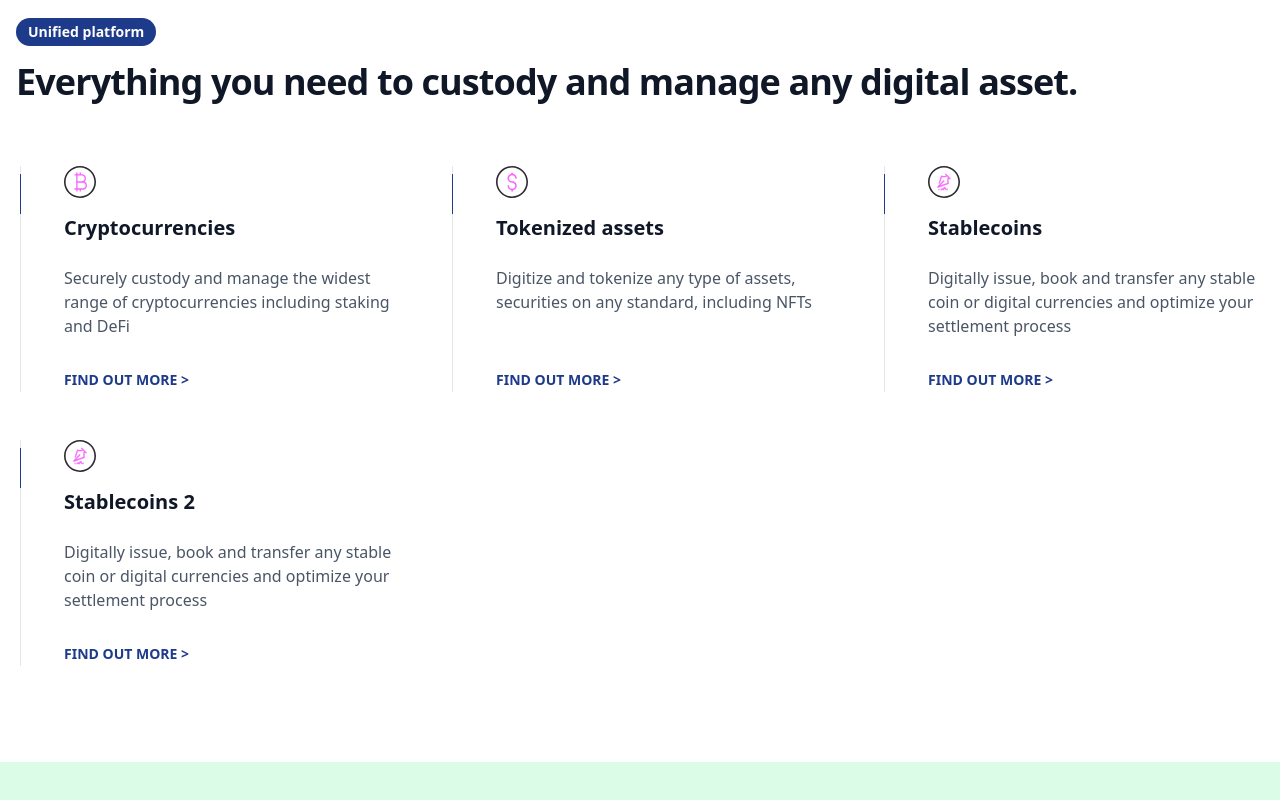
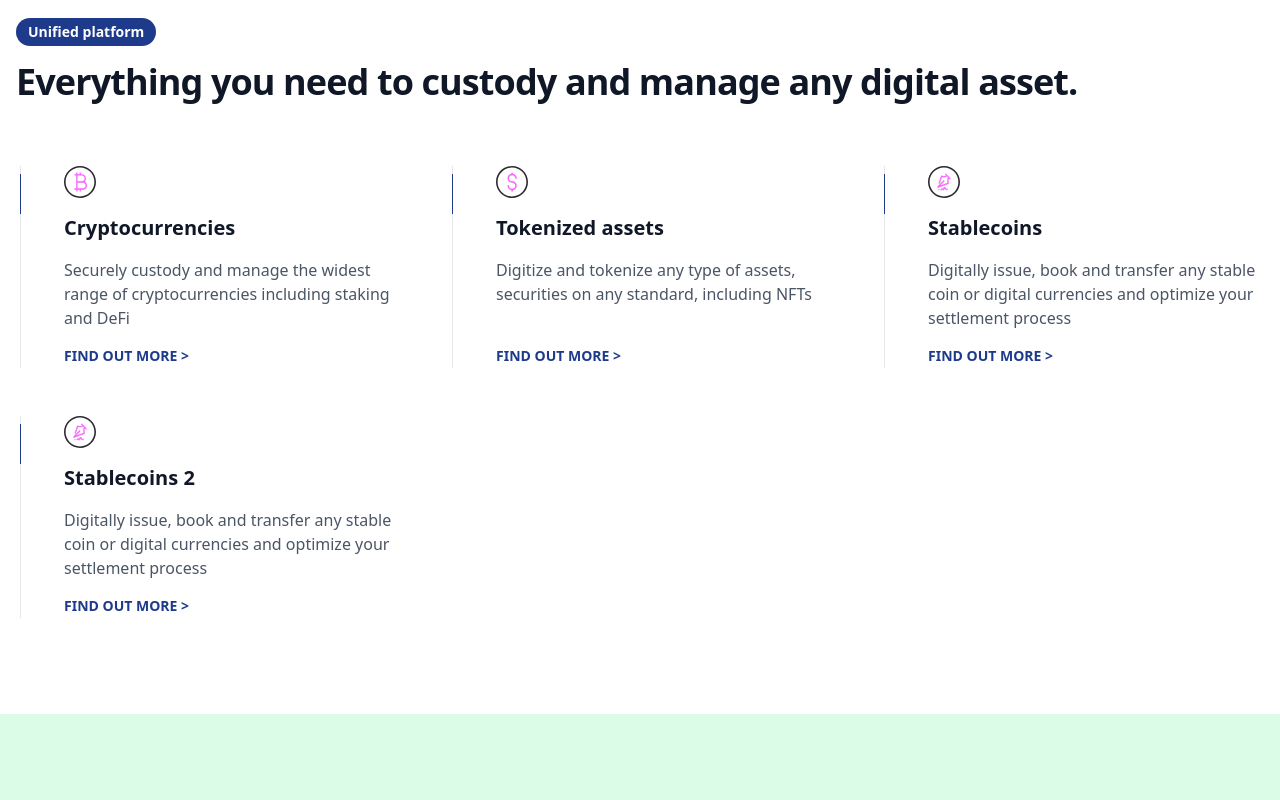
Before and after one commit to Eric-Eddie-Kabutey/emiri-fintech-main-site, a Next.js app: page / in a window 1280 px wide. Shown: the part 878-1678 px from the top of the page. Built offline with nearby package versions, Linux system fonts and the light colour scheme.

Commit message:
update: fix spacing

```diff
--- a/components/home/unified-platform.tsx
+++ b/components/home/unified-platform.tsx
@@ -46,10 +46,10 @@ const FeatureCard = ({ icon, title, description, href }: PlatformFeature) => {
                   <Image src={icon} alt={title} width={80} height={60} className="w-8 h-auto" />
               </div>
         <h3 className="text-xl font-semibold text-gray-900">{title}</h3>
-        <p className="mt-4 text-base text-gray-600 flex-grow">{description}</p>
+        <p className="mt-2 text-base text-gray-600 flex-grow">{description}</p>
         <Link
           href={href}
-          className="mt-6 text-sm font-semibold text-[#1E3A8A] group"
+          className="mt-2 text-sm font-semibold text-[#1E3A8A] group"
         >
                   FIND OUT MORE <span>{ `>` }</span>
           <span className="block max-w-0 group-hover:max-w-30 transition-all duration-300 h-0.5 bg-[#1E3A8A]"></span>
```
